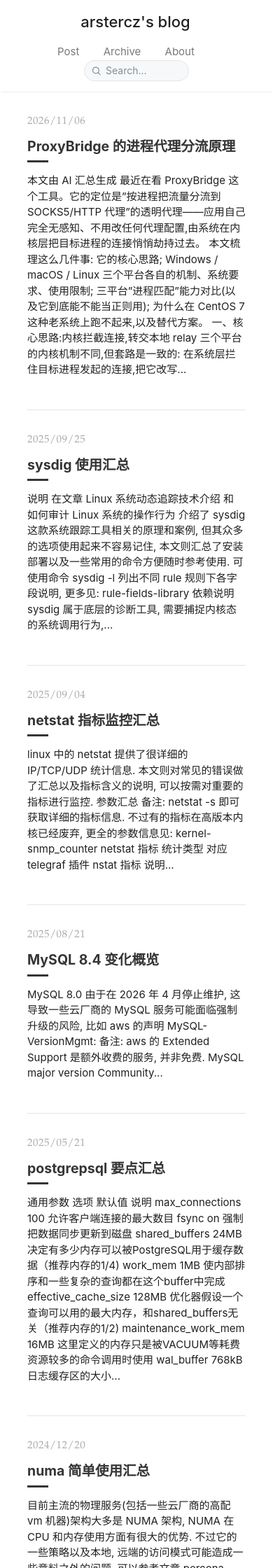
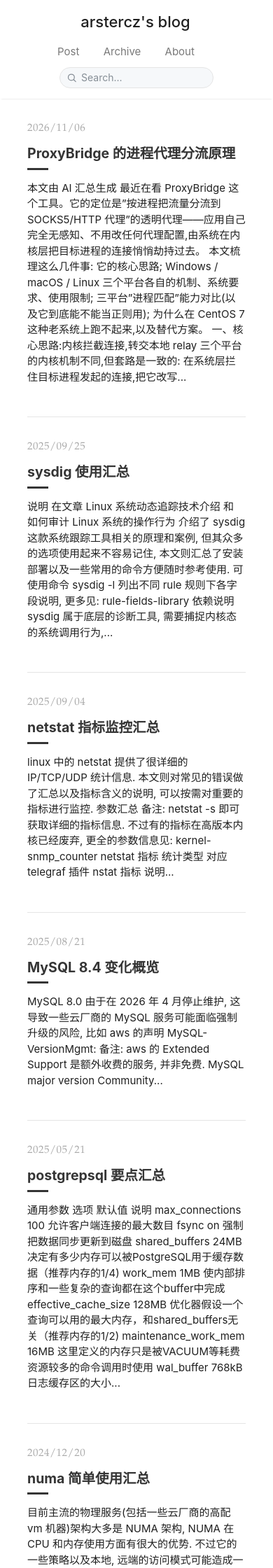
Before and after one commit to arstercz/arstercz.github.io, a Jekyll site: the page built from index.html, in a window 390 px wide. Shown: the top 2240 px of the page at 70% size. Built offline with Jekyll 4.4.1, drawn with Linux system fonts in a browser that asks for light colours; the list of posts is cut into pages by our own code; comment, search, counter and statistics services are not loaded.

Commit message:
nav: tidy search box on mobile
On narrow screens the search input wraps below the nav links. Give it
its own centered line with top spacing, drop the inherited right
padding that pushed it off-center, and use a fixed width so focus does
not shift it.

Co-Authored-By: Claude <noreply@anthropic.com>

```diff
--- a/_sass/tale/_layout.scss
+++ b/_sass/tale/_layout.scss
@@ -203,6 +203,20 @@ footer {
   }
 }
 
+// On phones the nav is centered; give the search box its own tidy line.
+@media (max-width: 599px) {
+  .nav .nav-search {
+    display: block;
+    padding: 0;
+    margin-top: .7rem;
+  }
+
+  .nav #nav-search-input,
+  .nav #nav-search-input:focus {
+    width: 220px;
+  }
+}
+
 // Search results rendered in the page content area
 .search-results {
   padding: 1rem 0 0;
```
